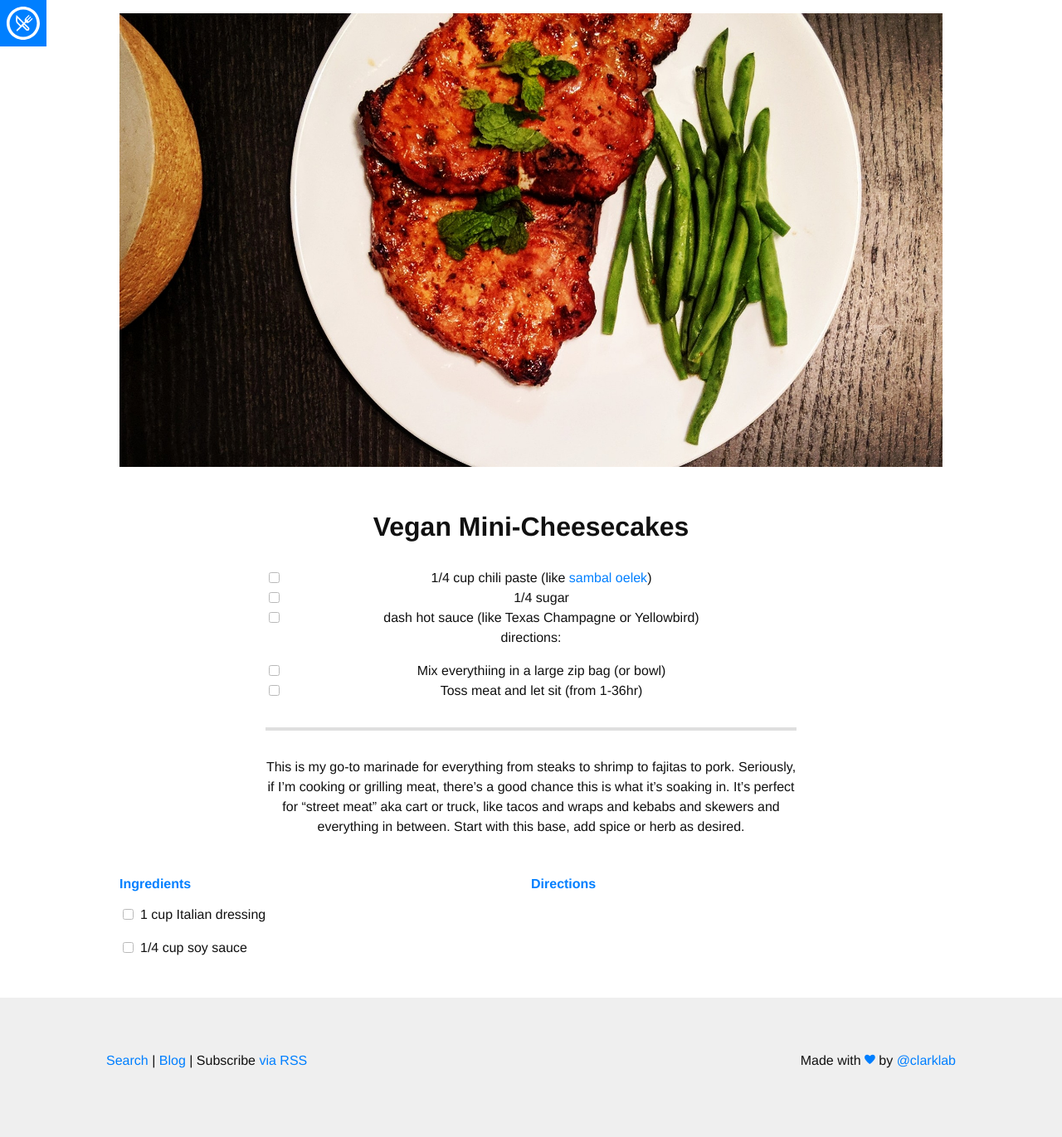
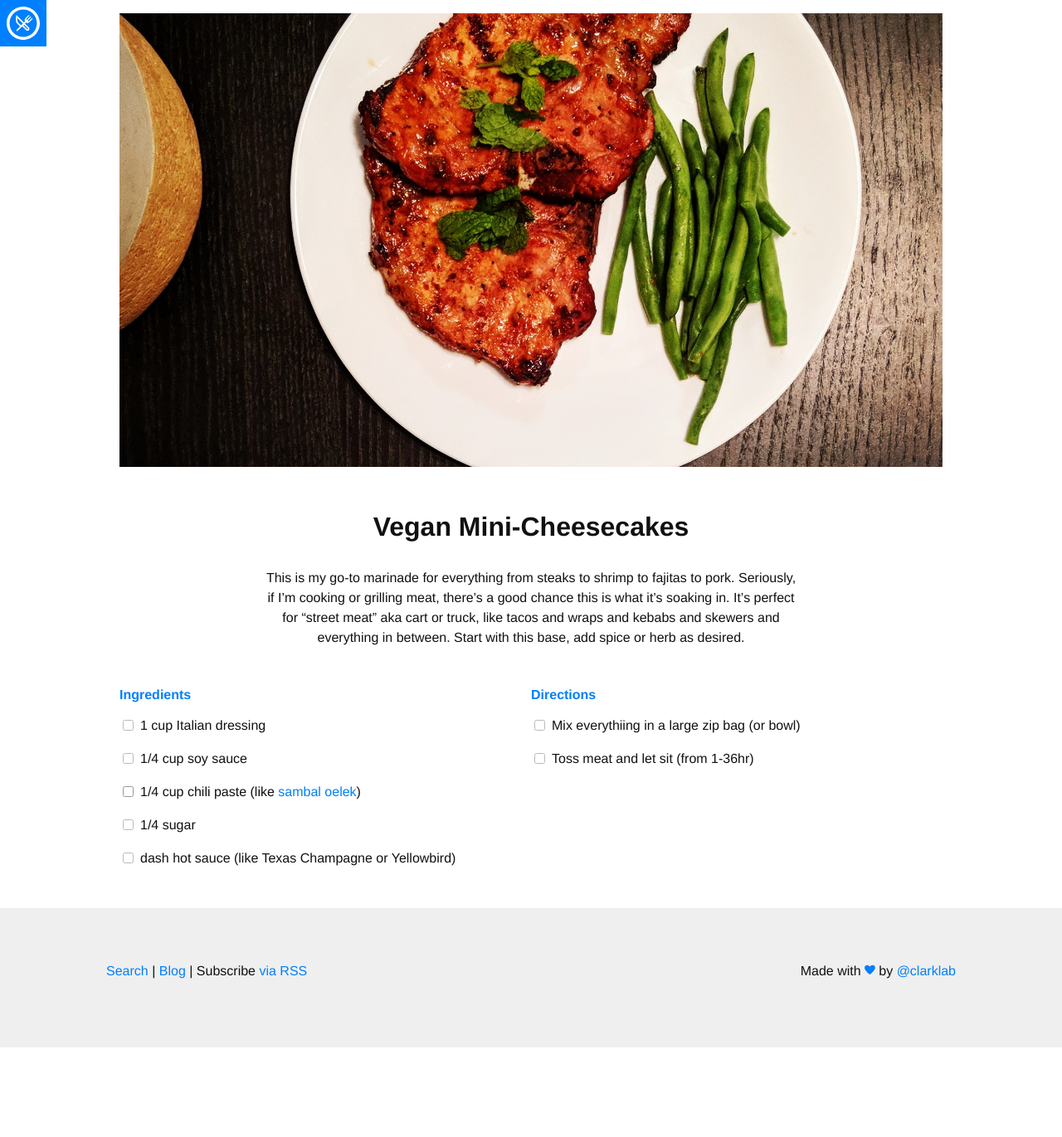
Before and after one commit to lynda365/lynda365.github.io, a Jekyll site: the page built from _recipes/vegan-mini-cheesecakes.md, in a window 1280 px wide. Shown: the whole page at 83% size. Built offline with Jekyll 4.4.1, drawn with Linux system fonts in a browser that asks for light colours; nearby versions of some CDN libraries; some web fonts are replaced; after the commit the page ends 1263 px from its top, so only the background shows below that; part of the change alters nothing that is shown.

```diff
--- a/_recipes/vegan-mini-cheesecakes.md
+++ b/_recipes/vegan-mini-cheesecakes.md
@@ -8,7 +8,7 @@ tags: vegan, dessert
 ingredients:
 - 1 cup Italian dressing
 - 1/4 cup soy sauce
-...
+- &nbsp
 - 1/4 cup chili paste (like [sambal oelek](https://amzn.to/2NuqquF))
 - 1/4 sugar
 - dash hot sauce (like Texas Champagne or Yellowbird)
```
